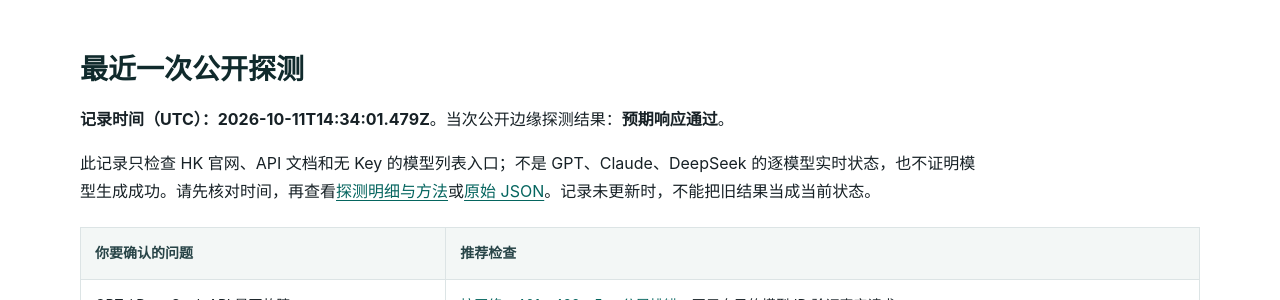
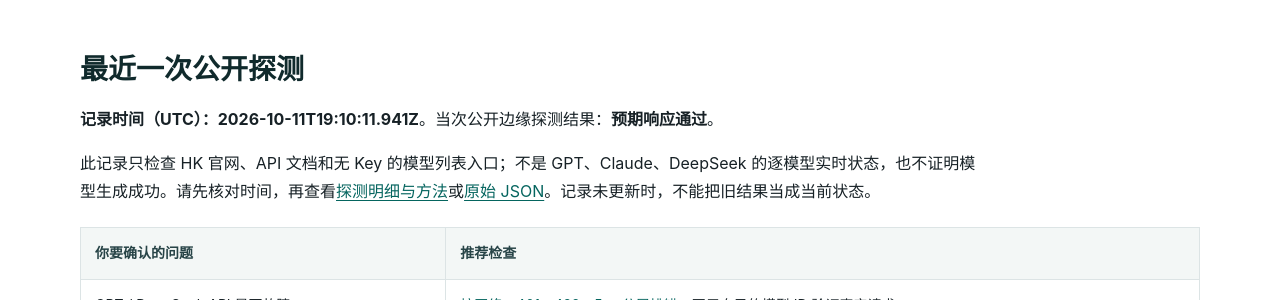
Before and after one commit to KKWANG4444/api-status, a Jekyll site: the page built from index.md, in a window 1280 px wide and 900 px high, scrolled down 364 px. Shown: the part 151-451 px from the top of the window. Built offline with Jekyll 4.4.1, drawn with Linux system fonts in a browser that asks for light colours.

Commit message:
chore: update public edge status

```diff
--- a/_data/status.json
+++ b/_data/status.json
@@ -1,7 +1,7 @@
 {
   "status": "operational",
-  "checked_at": "2026-10-11T14:34:01.479Z",
-  "duration_ms": 554,
+  "checked_at": "2026-10-11T19:10:11.941Z",
+  "duration_ms": 673,
   "overall": true,
   "components": [
     {
@@ -10,7 +10,7 @@
       "url": "https://www.aifast.hk/",
       "ok": true,
       "status": 200,
-      "elapsed_ms": 553,
+      "elapsed_ms": 369,
       "content_type": "text/html; charset=utf-8",
       "detail": "Expected public edge response"
     },
@@ -20,7 +20,7 @@
       "url": "https://api.aifast.hk/",
       "ok": true,
       "status": 200,
-      "elapsed_ms": 282,
+      "elapsed_ms": 637,
       "content_type": "text/html",
       "detail": "Expected public edge response"
     },
@@ -30,7 +30,7 @@
       "url": "https://www.aifast.hk/v1/models",
       "ok": true,
       "status": 401,
-      "elapsed_ms": 488,
+      "elapsed_ms": 360,
       "content_type": "application/json; charset=utf-8",
       "detail": "Expected public edge response"
     }
--- a/data/status.json
+++ b/data/status.json
@@ -1,7 +1,7 @@
 {
   "status": "operational",
-  "checked_at": "2026-10-11T14:34:01.479Z",
-  "duration_ms": 554,
+  "checked_at": "2026-10-11T19:10:11.941Z",
+  "duration_ms": 673,
   "overall": true,
   "components": [
     {
@@ -10,7 +10,7 @@
       "url": "https://www.aifast.hk/",
       "ok": true,
       "status": 200,
-      "elapsed_ms": 553,
+      "elapsed_ms": 369,
       "content_type": "text/html; charset=utf-8",
       "detail": "Expected public edge response"
     },
@@ -20,7 +20,7 @@
       "url": "https://api.aifast.hk/",
       "ok": true,
       "status": 200,
-      "elapsed_ms": 282,
+      "elapsed_ms": 637,
       "content_type": "text/html",
       "detail": "Expected public edge response"
     },
@@ -30,7 +30,7 @@
       "url": "https://www.aifast.hk/v1/models",
       "ok": true,
       "status": 401,
-      "elapsed_ms": 488,
+      "elapsed_ms": 360,
       "content_type": "application/json; charset=utf-8",
       "detail": "Expected public edge response"
     }
```
